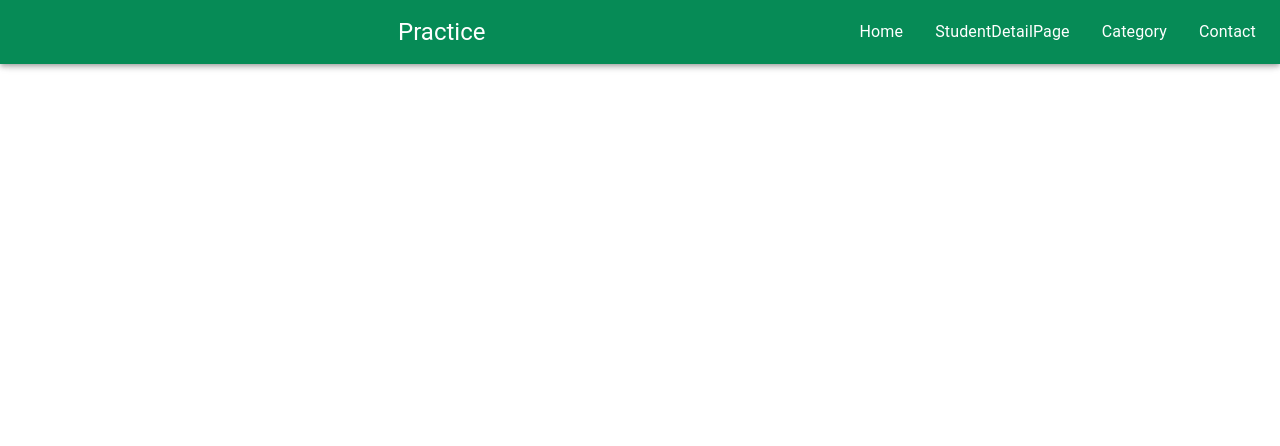
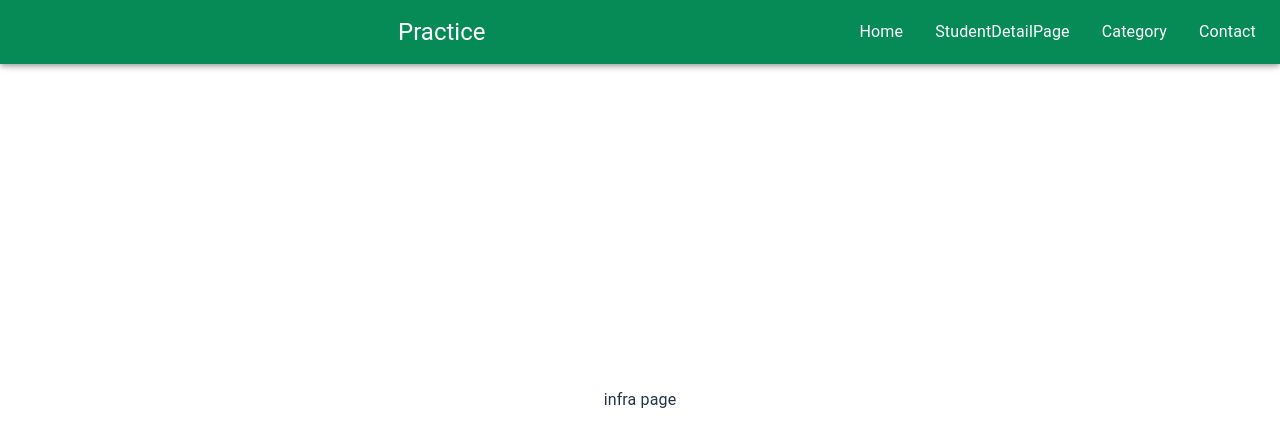
Before and after one commit to lisyamagimairaj/Practice, a React (Vite) app: page /Infrastructure in a window 1280 px wide. Shown: the top 446 px of the page. Built offline with nearby package versions, Linux system fonts and the light colour scheme.

Commit message:
created  infrastructure page and added the route

```diff
--- a/src/App.jsx
+++ b/src/App.jsx
@@ -6,6 +6,7 @@ import Category from "./Pages/Category";
 import Contact from "./Pages/Contact";
 import { Routes, Route } from "react-router-dom";
 import NavBar from "./Components.ts/NavBar";
+import Infrastructure from "./Pages/Infrastructure";
 
 function App() {
   return (
@@ -18,6 +19,7 @@ function App() {
             <Route path="/StudentDetailPage" element={<StudentDetailPage />} />
             <Route path="/Category" element={<Category />} />
             <Route path="/Contact" element={<Contact />} />
+            <Route path="/Infrastructure" element={<Infrastructure />} />
           </Routes>
         </div>
       </main>
--- a/src/Pages/Category.jsx
+++ b/src/Pages/Category.jsx
@@ -1,7 +1,7 @@
 import { Box, Button, MenuItem, TextField } from "@mui/material";
 import { useState } from "react";
 import { useNavigate } from "react-router-dom";
-const cat = ["infrastructure", "canteen", "Hostel"];
+const cat = ["Infrastructure", "canteen", "Hostel"];
 function Category() {
   const navigate = useNavigate();
   const [selectCategory, setSelectCategory] = useState("");
--- /dev/null
+++ b/src/Pages/Infrastructure.jsx
@@ -0,0 +1,6 @@
+import { Typography } from "@mui/material";
+
+function Infrastructure() {
+  return <Typography> infra page </Typography>;
+}
+export default Infrastructure;
```
